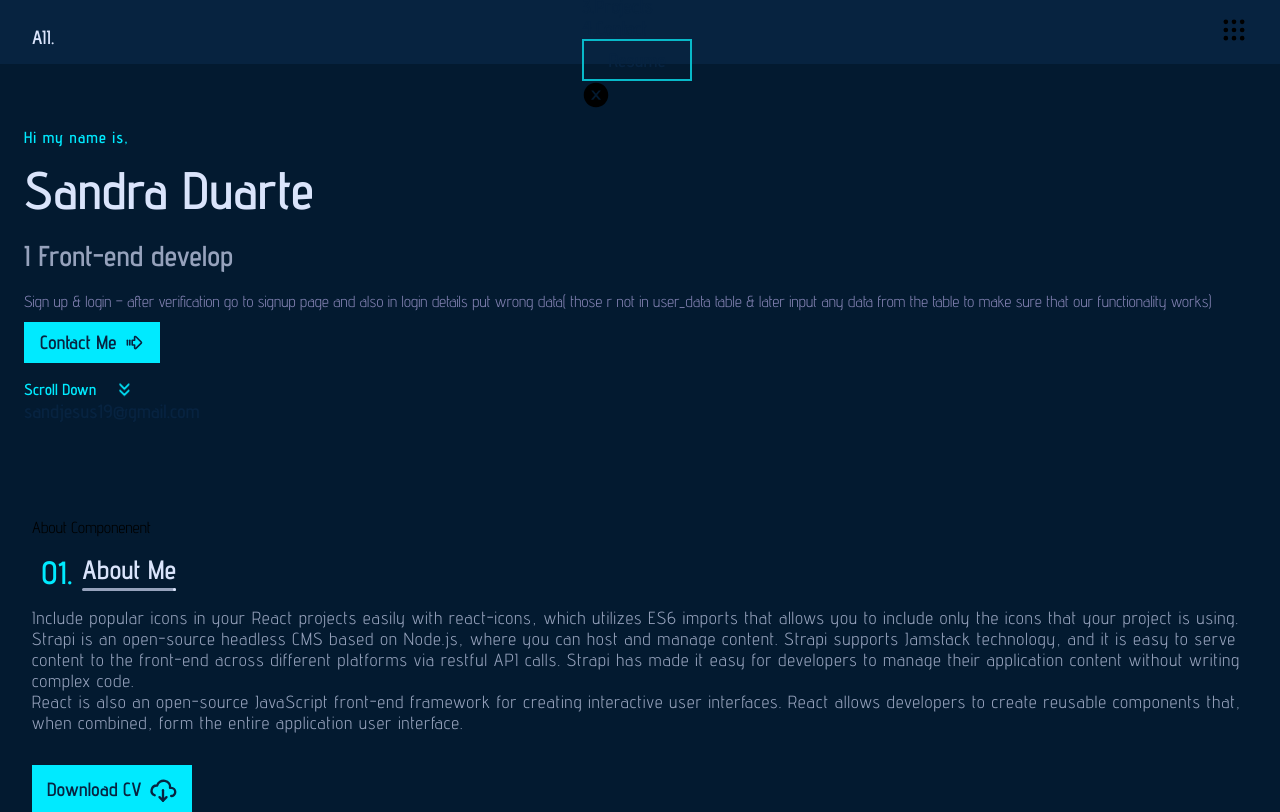
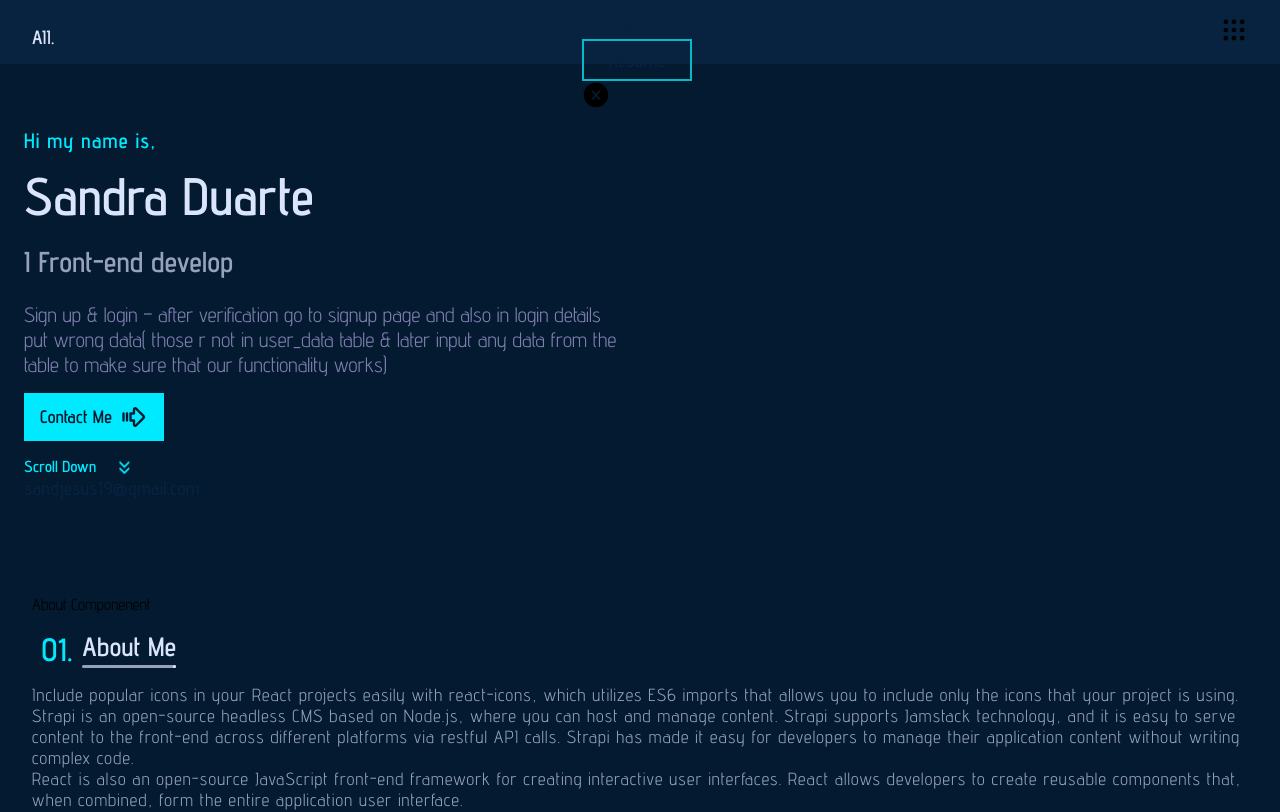
Before and after one commit to Sandra-Duarte/my-portfolio, a React (Create React App) app: page / in a window 1280 px wide. Shown: the top 812 px of the page. Built offline with nearby package versions, Linux system fonts and the light colour scheme.

Commit message:
update home style

```diff
--- a/src/Componenent/Page/Home/Home.jsx
+++ b/src/Componenent/Page/Home/Home.jsx
@@ -27,18 +27,17 @@ const Home = () => {
            <span className='introText'> Hi my name is,</span>
            <h1 className='title'> Sandra Duarte </h1>
            <span className='subTitle'>I Front-end develop</span>
-           <p>Sign up & login – after verification go to signup page  and also in login details put wrong data( those r not
-              in user_data table & later input any data from the table to make sure that our functionality works)
+           <p className='homeParagraph'>Sign up & login – after verification go to signup page  and also in login details put wrong data( those r not in user_data table & later input any data from the table to make sure that our functionality works)
               </p>
 
            <div className='lowerHomeSection'>
             <button className='contactBtn'>
-              <a href='#contact' className='flex'> Contact Me <TbArrowBigRightLines className ="iconB"/></a>
+              <a href='#contact' className='flex'> Contact Me <TbArrowBigRightLines className ="icon"/></a>
             </button>
             <div className='scrollDiv'>
             <a href='#about' className='flex'>
             <h6 className='scroll'>Scroll Down</h6>
-            <FiChevronsDown className ="iconD"/>
+            <FiChevronsDown className ="icon"/>
             </a>
             </div>
             </div>
--- a/src/Componenent/Page/Home/Home.scss
+++ b/src/Componenent/Page/Home/Home.scss
@@ -12,28 +12,20 @@
 }
 
 .home{
-  background-color: var(--BgColor);
-}
-   .homeContainer{
+  .homeContainer{
     padding: 4rem 1.5rem;
-    background-color: var(--BgColor);
-  }
-     .introText {
+
+      .introText {
+        font-size: 1.3rem;
       color: var(--primaryColor);
       font-weight: 600;
       letter-spacing: 1px;
     }
-
     .title {
       font-size: 3.3rem;
       font-weight: 600;
       color: var(--textColor);
       padding: 0.7rem 0;
-    }
-    p{
-      color:var(--paragraphColor);
-      padding: 0.7rem 0;
-
     }
     .subTitle {
       display: block;
@@ -50,8 +42,8 @@
       padding: 1rem 0;
       max-width: 600px;
     }
-    .lowerHomeSection
-       .contactBtn {
+    .lowerHomeSection{
+      .contactBtn {
         padding: 0.6rem 1rem;
         background: var(--primaryColor);
         border: none;
@@ -59,9 +51,6 @@
         &:hover {
           background-color: var(--primaryHouver);
         }
-       }
-
-
         a {
           font-size: 18px;
           font-weight: 600;
@@ -69,21 +58,22 @@
           align-items: center;
           color: var(--BgColor);
         }
-      .scrollDiv {
+       }
+       .scrollDiv {
         padding-top: 1rem;
         display: flex;
         text-align: center;
-      }
         .scroll {
           font-size: 1rem;
           color: var(--primaryColor);
         }
-        .iconD {
+        .icon {
           font-size: 1.3rem;
           margin-left: 0.6rem;
           color: var(--primaryColor);
           animation: move 0.5s infinite;
         }
+
         @keyframes move {
           0% {
             transform: translateY(5px);
@@ -101,3 +91,8 @@
             transform: translateY(5px);
           }
         }
+      }
+
+    }
+    }
+   }
```
